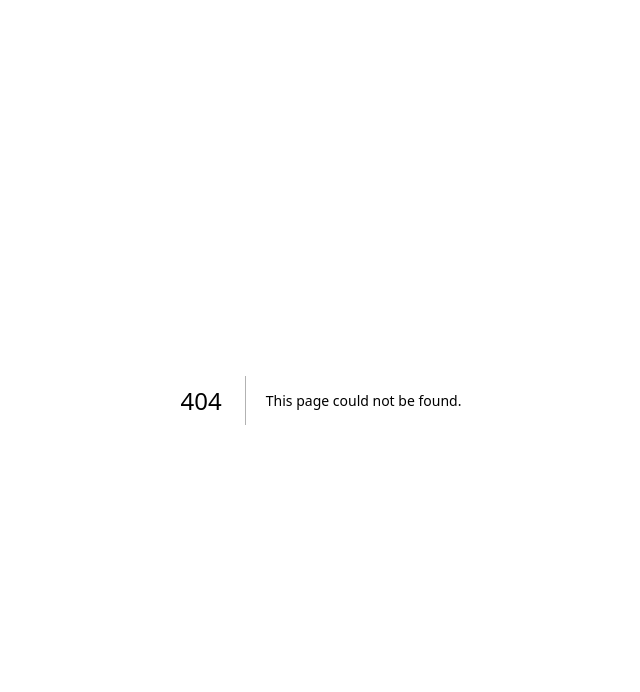
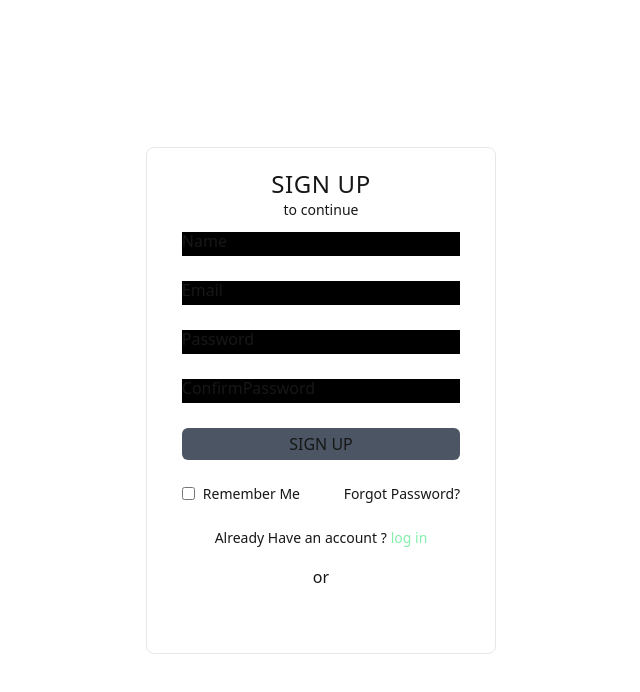
Before and after one commit to lakshaydewan/UI_library, a Next.js app: page /signUp in a window 1280 px wide. Before the commit this address had no page. Shown: the top 692 px of the page, without its empty margins (319-959 px from the left). Built offline with nearby package versions, Linux system fonts and the light colour scheme; a web font is replaced by a local one.

Commit message:
made login components

```diff
--- a/app/bricks/page.tsx
+++ b/app/bricks/page.tsx
@@ -1,6 +1,6 @@
 'use client'
-import { motion, useAnimationControls, useScroll } from 'framer-motion'
-import React, { useState, useRef } from 'react'
+import { motion, useAnimationControls } from 'framer-motion'
+import React, { useState } from 'react'
 import MouseTrail from '../components/MouseTrail';
 
 const arr = [
--- /dev/null
+++ b/app/components/CustomButton.tsx
@@ -0,0 +1,15 @@
+import React from 'react'
+
+interface ButtonProps {
+    title: string;
+    type?: 'submit';
+    onClick?: () => void;
+}
+
+const CustomButton = ({title, type, onClick}: ButtonProps) => {
+  return (
+    <button onClick={onClick} className='w-full h-fit bg-gray-600 rounded-md py-1' type={type}>{title}</button>
+  )
+}
+
+export default CustomButton
--- /dev/null
+++ b/app/components/LoginForm.tsx
@@ -0,0 +1,132 @@
+'use client'
+import React, { useState } from 'react'
+import CustomButton from '../components/CustomButton'
+
+interface LoginFormProps {
+    type: 'SignUp' | 'LogIn'
+}
+
+const LoginForm = ({ type }: LoginFormProps) => {
+
+    const [name, setName] = useState('');
+    const [email, setEmail] = useState('');
+    const [password, setPassword] = useState('');
+    const [confirmPassword, setConfirmPassword] = useState('');
+    const [error, setError] = useState('');
+
+    const handleClick = () => {
+        if (type === 'LogIn') {
+            if (email === '' || password === '') {
+                setError("Fill all fields!")
+                return;
+            }
+            if (!email.includes("@") || email.length < 5 || !email.includes(".") || email.length > 100) {
+                setError("Invalid email must include @ and domain part!")
+                return ;
+            }
+            console.log("email" + email);
+            console.log("password" + email);
+            return;
+        }
+        if (email === '' || password === '' || confirmPassword === '' || name === '') {
+            setError("Fill all fields!")
+            return ;
+        }
+        if (!email.includes("@") || email.length < 5 || !email.includes(".") || email.length > 100) {
+            setError("Invalid email must include @ and domain part!")
+            return ;
+        }
+        if (password !== confirmPassword) {
+            setError("Confirmed Password doesn't match with password!")
+        }
+        console.log("name" + name)
+        console.log("email" + email)
+        console.log("password" + password)
+        console.log('confirmPassword' + confirmPassword)
+        return;
+    }
+
+    return (
+        <div className='custom-shadow w-[300px] md:w-[350px] py-5 h-fit border rounded-lg flex flex-col items-center justify-around font-sans font-light'>
+            <h1 className='text-2xl tracking-wide'>{type === "SignUp" ? "SIGN UP" : "SIGN IN"}</h1>
+            <h3 className='text-sm mb-3'>to continue</h3>
+            <div className='w-[80%] flex flex-col items-center justify-center gap-6'>
+                {
+                    type === "SignUp" ? (
+                        <div className="relative w-full">
+                            <input type="text" onChange={(e) => {
+                                setError('')
+                                setName(e.target.value)
+                                }} className="w-full bg-black border-b-[1px] border-white focus:outline-none peer" />
+                            <div className={`pointer-events-none ${name !== "" && "-translate-y-[18px] scale-90"} absolute bottom-1 left-0 peer-focus:scale-90 peer-focus:-translate-y-[18px] transition-all duration-500 ease-out`}>
+                                Name
+                            </div>
+                        </div>
+                    ) : (
+                        <>
+                        </>
+                    )
+                }
+                <div className="relative w-full">
+                    <input type="email" onChange={(e) => {
+                        setError('');
+                        setEmail(e.target.value)
+                    }} className="w-full bg-black border-b-[1px] border-white focus:outline-none peer" />
+                    <div className={`pointer-events-none ${email !== "" && "-translate-y-[18px] scale-90"} absolute bottom-1 left-0 peer-focus:scale-90 peer-focus:-translate-y-[18px] transition-all duration-500 ease-out`}>
+                        Email
+                    </div>
+                </div>
+                <div className="relative w-full">
+                    <input type="password" onChange={(e) => {
+                        setError('');
+                        setPassword(e.target.value)
+                    }} className="w-full bg-black border-b-[1px] border-white focus:outline-none peer" />
+                    <div className={`pointer-events-none ${password !== "" && "-translate-y-[18px] scale-90"} absolute bottom-1 left-0 peer-focus:scale-90 peer-focus:-translate-y-[18px] transition-all duration-500 ease-out`}>
+                        Password
+                    </div>
+                </div>
+                {
+                    type === "SignUp" ? (
+                        <div className="relative w-full">
+                            <input type="password" onChange={(e) => {
+                                setError('')
+                                setConfirmPassword(e.target.value)
+                                }} className="w-full bg-black border-b-[1px] border-white focus:outline-none peer" />
+                            <div className={`pointer-events-none ${confirmPassword !== "" && "-translate-y-[18px] scale-90"} absolute bottom-1 left-0 peer-focus:scale-90 peer-focus:-translate-y-[18px] transition-all duration-500 ease-out`}>
+                                ConfirmPassword
+                            </div>
+                        </div>
+                    ) : (
+                        <>
+                        </>
+                    )
+                }
+                {
+                    error !== "" && <p className='w-full text-start text-sm text-red-500 my-[-5px]'>{error}</p>
+                }
+                <CustomButton onClick={handleClick} title='SIGN UP' type='submit' />
+                <div className='w-full h-fit flex justify-between items-center text-sm'>
+                    <div className='flex justify-start items-center gap-2'>
+                        <input type="checkbox" name="" id="" />
+                        <p>Remember Me</p>
+                    </div>
+                    <p>Forgot Password?</p>
+                </div>
+                <div className='w-full'>
+                    <p className='w-full text-sm flex justify-center items-center'>{type === 'SignUp' ? "Already Have an account ? " : "Don't have an account ?"}<span className='text-green-300 ml-1 cursor-pointer'>{type === 'SignUp' ? "log in" : "sign up"}</span></p>
+                </div>
+            </div>
+            <div className='w-[90%] h-[1px] bg-white my-2'></div>
+            <div className='flex flex-col justify-center items-center gap-3'>
+                <div className='w-full text-center'>or</div>
+                <div className='w-full flex justify-center items-center'>
+                    <div className='size-8 rounded-full bg-white'>
+                        {/*TODO-ICON -Google */}
+                    </div>
+                </div>
+            </div>
+        </div>
+    )
+}
+
+export default LoginForm;
--- a/app/globals.css
+++ b/app/globals.css
@@ -7,6 +7,10 @@
 :root {
   --background: #ffffff;
   --foreground: #171717;
+}
+
+.custom-shadow {
+  box-shadow: 0 0 15px white;
 }
 
 .gloria-hallelujah-regular {
--- /dev/null
+++ b/app/logIn/page.tsx
@@ -0,0 +1,12 @@
+import React from 'react'
+import LoginForm from '../components/LoginForm'
+
+const LoginPage = () => {
+  return (
+    <div className='w-screen h-screen flex justify-center items-center'>
+        <LoginForm type='LogIn'/>
+    </div>
+  )
+}
+
+export default LoginPage
--- /dev/null
+++ b/app/signUp/page.tsx
@@ -0,0 +1,12 @@
+import React from 'react'
+import LoginForm from '../components/LoginForm'
+
+const SitePage = () => {
+  return (
+    <div className='w-screen h-screen flex justify-center items-center'>
+        <LoginForm type='SignUp'/>
+    </div>
+  )
+}
+
+export default SitePage
```
